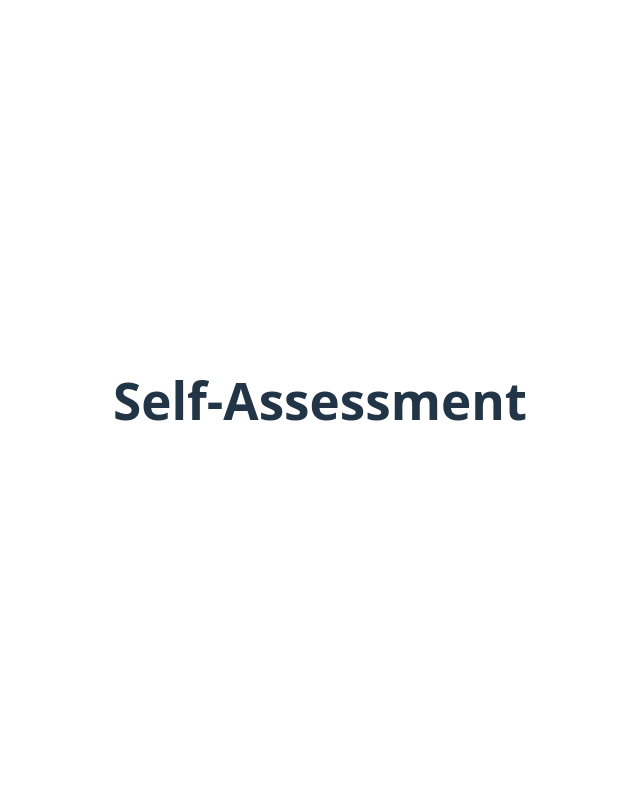
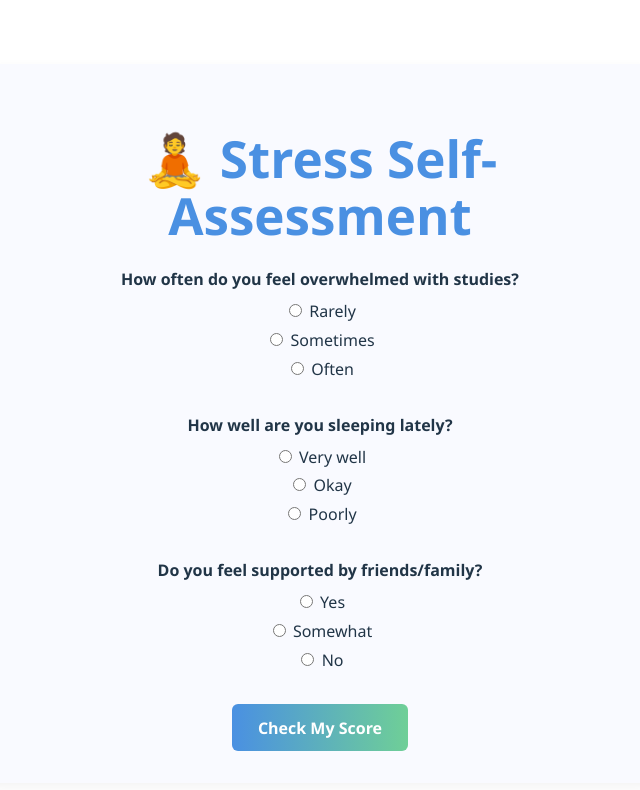
Before and after one commit to Aakarsh1458/Capstone_repository2, a React (Vite) app: page /Assessment in a window 1280 px wide. Shown: the top 790 px of the page, without its empty margins (320-960 px from the left). Built offline with nearby package versions, Linux system fonts and the light colour scheme; the HTML template or start-up script is replaced by a standard one.

Commit message:
Added Assessment for main page components

```diff
--- a/src/pages/Assessment.jsx
+++ b/src/pages/Assessment.jsx
@@ -1,9 +1,187 @@
-import React from 'react';
+import React, { useState } from 'react';
+// Uncomment the lines below if you want to add a Lottie animated character
+// import Lottie from 'lottie-react';
+// import relaxAnimation from './animations/relax.json'; // place your JSON file in src/animations/
 
 function Assessment() {
+  const [answers, setAnswers] = useState({});
+  const [submitted, setSubmitted] = useState(false);
+  const [score, setScore] = useState(0);
+
+  const questions = [
+    {
+      id: 1,
+      text: 'How often do you feel overwhelmed with studies?',
+      options: ['Rarely', 'Sometimes', 'Often']
+    },
+    {
+      id: 2,
+      text: 'How well are you sleeping lately?',
+      options: ['Very well', 'Okay', 'Poorly']
+    },
+    {
+      id: 3,
+      text: 'Do you feel supported by friends/family?',
+      options: ['Yes', 'Somewhat', 'No']
+    }
+  ];
+
+  const handleChange = (qId, value) => {
+    setAnswers({ ...answers, [qId]: value });
+  };
+
+  const handleSubmit = (e) => {
+    e.preventDefault();
+    let calculatedScore = 0;
+    for (const q of questions) {
+      const response = answers[q.id];
+      if (response === q.options[2]) calculatedScore += 2;
+      else if (response === q.options[1]) calculatedScore += 1;
+    }
+    setScore(calculatedScore);
+    setSubmitted(true);
+  };
+
+  const getResultMessage = () => {
+    if (score <= 1) return "😊 You're doing well. Keep it up!";
+    if (score <= 3) return "😌 Mild stress detected. Take time to relax.";
+    return "⚠️ High stress. Consider seeking help or speaking to someone.";
+  };
+
   return (
     <div>
-      <h1>Self-Assessment</h1>
+      <style>{`
+        .quiz-container {
+          font-family: 'Segoe UI', sans-serif;
+          max-width: 600px;
+          margin: 2rem auto;
+          padding: 2rem;
+          background-color: #f9faff;
+          border-radius: 10px;
+          box-shadow: 0 4px 12px rgba(0,0,0,0.05);
+          animation: fadeIn 0.8s ease-in;
+        }
+
+        @keyframes fadeIn {
+          from { opacity: 0; transform: translateY(30px); }
+          to   { opacity: 1; transform: translateY(0); }
+        }
+
+        .quiz-container h1 {
+          text-align: center;
+          color: #4a90e2;
+          margin-bottom: 1.5rem;
+          animation: slideDown 0.8s ease-in;
+        }
+
+        @keyframes slideDown {
+          from { opacity: 0; transform: translateY(-20px); }
+          to   { opacity: 1; transform: translateY(0); }
+        }
+
+        .question {
+          margin-bottom: 2rem;
+          animation: fadeInSection 1s ease forwards;
+        }
+
+        @keyframes fadeInSection {
+          from { opacity: 0; transform: translateY(40px); }
+          to   { opacity: 1; transform: translateY(0); }
+        }
+
+        .question p {
+          font-weight: 600;
+          margin-bottom: 0.5rem;
+        }
+
+        label {
+          display: block;
+          margin: 0.3rem 0;
+          transition: all 0.3s ease;
+        }
+
+        input[type="radio"]:hover + label,
+        label:hover {
+          color: #4a90e2;
+          cursor: pointer;
+        }
+
+        .submit-btn {
+          background: linear-gradient(to right, #4a90e2, #6fcf97);
+          color: white;
+          padding: 0.8rem 1.6rem;
+          border: none;
+          border-radius: 6px;
+          cursor: pointer;
+          font-weight: bold;
+          font-size: 1rem;
+          transition: transform 0.3s, box-shadow 0.3s;
+        }
+
+        .submit-btn:hover {
+          transform: scale(1.05);
+          box-shadow: 0 4px 12px rgba(0,0,0,0.1);
+        }
+
+        .result {
+          margin-top: 2rem;
+          font-size: 1.2rem;
+          font-weight: 500;
+          text-align: center;
+          padding: 1rem;
+          background: #e0f7fa;
+          border-left: 5px solid #00acc1;
+          border-radius: 6px;
+          animation: bounceIn 0.8s ease;
+        }
+
+        @keyframes bounceIn {
+          0%   { transform: scale(0.8); opacity: 0; }
+          60%  { transform: scale(1.05); opacity: 1; }
+          100% { transform: scale(1); }
+        }
+
+        .character {
+          width: 160px;
+          margin: 0 auto 1rem;
+        }
+      `}</style>
+
+      <div className="quiz-container">
+        {/* Uncomment to show animated character using Lottie */}
+        {/* <div className="character">
+          <Lottie animationData={relaxAnimation} loop={true} />
+        </div> */}
+
+        <h1>🧘 Stress Self-Assessment</h1>
+
+        {!submitted ? (
+          <form onSubmit={handleSubmit}>
+            {questions.map((q, idx) => (
+              <div className="question" key={q.id} style={{ animationDelay: `${idx * 0.2}s` }}>
+                <p>{q.text}</p>
+                {q.options.map((opt) => (
+                  <label key={opt}>
+                    <input
+                      type="radio"
+                      name={`question-${q.id}`}
+                      value={opt}
+                      onChange={() => handleChange(q.id, opt)}
+                      required
+                    />
+                    {' '}{opt}
+                  </label>
+                ))}
+              </div>
+            ))}
+            <div style={{ textAlign: 'center' }}>
+              <button type="submit" className="submit-btn">Check My Score</button>
+            </div>
+          </form>
+        ) : (
+          <div className="result">{getResultMessage()}</div>
+        )}
+      </div>
     </div>
   );
 }
```
